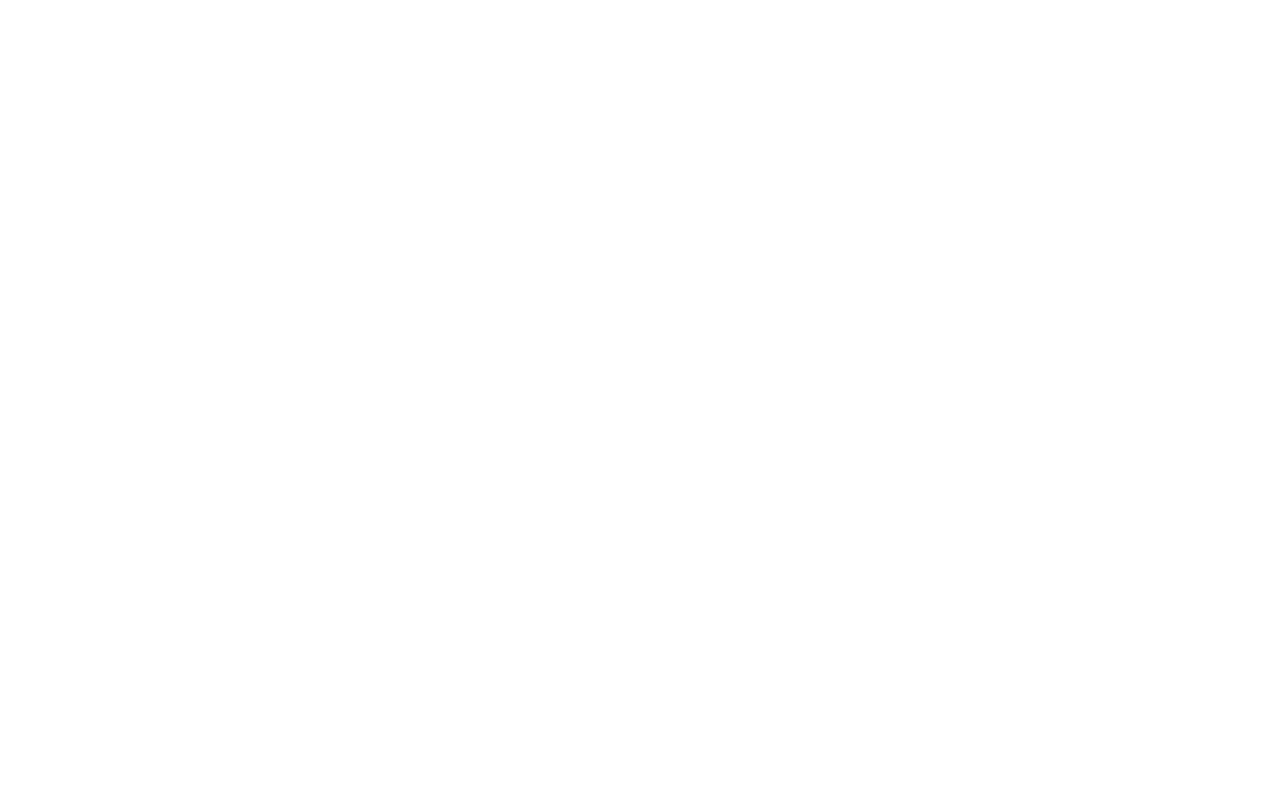
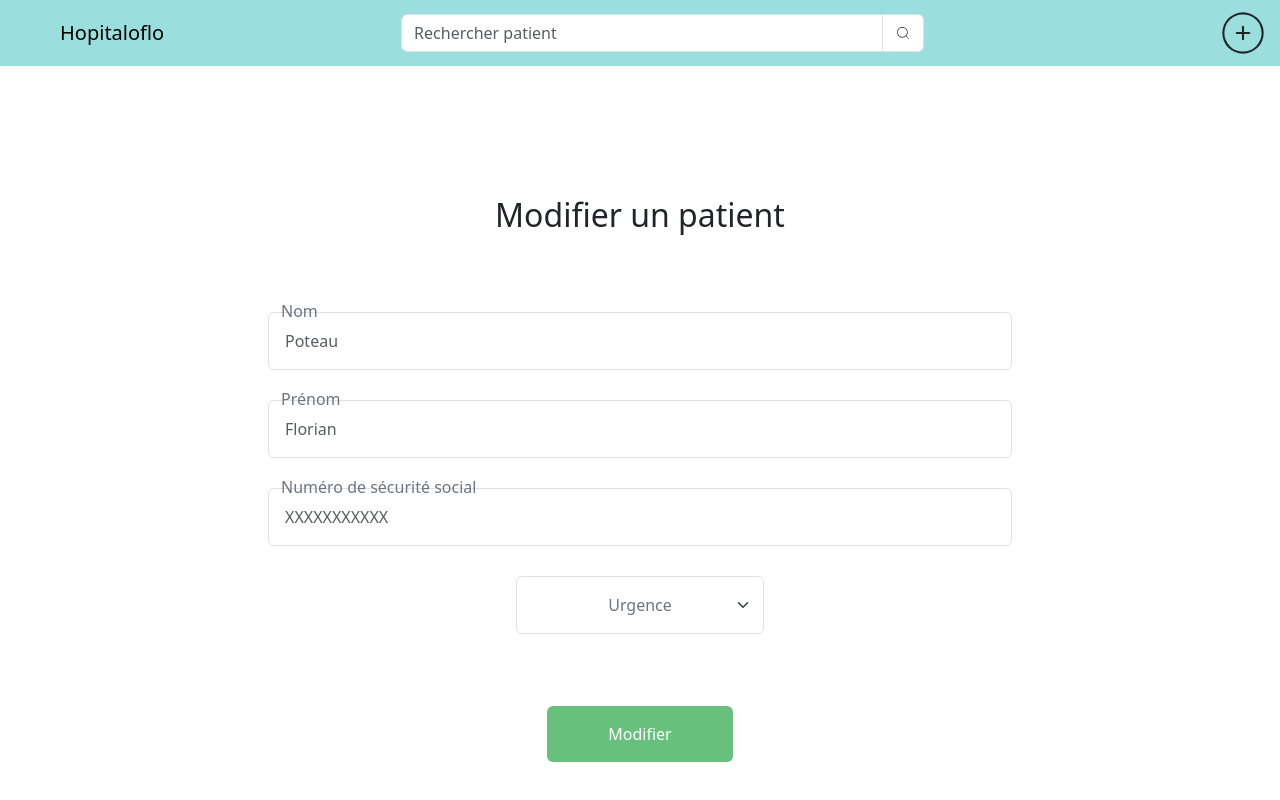
Before and after one commit to florianpoteau/CDA-Hopital-Front, a React (Create React App) app in the folder hopitaloflo/: page /1/modifierPatient in a window 1280 px wide. Built offline with nearby package versions, Linux system fonts and the light colour scheme.

Commit message:
style(Page modifier patient): ajout du formulaire pour modifier un patient

```diff
--- /dev/null
+++ b/hopitaloflo/src/Components/Forms/ModifierPatientForm.jsx
@@ -0,0 +1,54 @@
+import React from 'react';
+import FloatingLabel from 'react-bootstrap/FloatingLabel';
+import Form from 'react-bootstrap/Form';
+import Button from 'react-bootstrap/Button';
+
+const ModifierPatientForm = () => {
+
+    const styles = {
+        button: {
+            backgroundColor: "#28A745",
+            border: 'none',
+            opacity: '0.7'
+        }
+    };
+
+    return (
+        <>
+            <Form className='col-10 col-md-8 mx-auto'>
+                <FloatingLabel controlId="floatingInputNom" label="Nom" className="text-secondary">
+                    <Form.Group controlId="exampleForm.ControlInputNom">
+                        <Form.Label className='mt-3'></Form.Label>
+                        <Form.Control className='p-3 text-secondary' type="text" placeholder="Poteau" />
+                    </Form.Group>
+                </FloatingLabel>
+                <FloatingLabel controlId="floatingInputPrenom" label="Prénom" className="text-secondary">
+                    <Form.Group controlId="exampleForm.ControlInputPrenom">
+                        <Form.Label className='mt-3'></Form.Label>
+                        <Form.Control className='p-3 text-secondary' type="text" placeholder="Florian" />
+                    </Form.Group>
+                </FloatingLabel>
+                <FloatingLabel controlId="floatingInputSS" label="Numéro de sécurité social" className="text-secondary">
+                    <Form.Group controlId="exampleForm.ControlInputSS">
+                        <Form.Label className='mt-3'></Form.Label>
+                        <Form.Control className='p-3 text-secondary' type="number" placeholder="XXXXXXXXXXX" />
+                    </Form.Group>
+                </FloatingLabel>
+                    <Form.Group className="text-secondary col-10 col-md-4 mx-auto" controlId="exampleForm.ControlInputService">
+                        <Form.Label className='mt-3'></Form.Label>
+                        <Form.Select className='p-3 text-secondary text-center'>
+                            <option value="1">Urgence</option>
+                            <option value="2">Pédiatrie</option>
+                            <option value="3">Chirurgie</option>
+                        </Form.Select>
+                    </Form.Group>
+                <div className='d-flex justify-content-center mt-5'>
+                   <Button className='mt-4 p-2 col-5 col-md-3 pt-3 pb-3' style={styles.button}>Modifier</Button>
+                </div>
+
+            </Form>
+        </>
+    );
+};
+
+export default ModifierPatientForm;
--- a/hopitaloflo/src/Controllers/GetAllPatientController.jsx
+++ b/hopitaloflo/src/Controllers/GetAllPatientController.jsx
@@ -11,7 +11,6 @@
             let response = await getAllPatients();
             const patientsData = response.data.map((patient) => new Patient(patient.idPatient, patient.firstName, patient.lastName, patient.birthdate, patient.socialSecurityNumber));
             setPatient(patientsData);
-            console.log(patientsData);
         } catch (error) {
             console.log("erreur lors du chargement des patients");
         }
--- a/hopitaloflo/src/Controllers/GetBedByPatient.jsx
+++ b/hopitaloflo/src/Controllers/GetBedByPatient.jsx
@@ -11,7 +11,6 @@
             let response = await getBedByPatient(idPatient)
             const bedData = new Bed(response.data.idBed, response.data.patient, response.data.room);
             setBeds(bedData)
-            console.log(bedData);
         } catch (error) {
             console.log(error);
             console.log("erreur lors du chargement des lits");
--- a/hopitaloflo/src/Pages/ModifierPatient.jsx
+++ b/hopitaloflo/src/Pages/ModifierPatient.jsx
@@ -1,14 +1,18 @@
 import React from 'react';
-import { useParams } from 'react-router-dom';
+import Navigationbar from '../Components/Navbar/Navbar';
+import ModifierPatientForm from '../Components/Forms/ModifierPatientForm';
+import { Container } from 'react-bootstrap';
 
 const ModifierPatient = () => {
 
-
-
     return (
-        <div>
-
-        </div>
+        <>
+        <Navigationbar />
+        <Container style={{marginTop: '130px'}}>
+            <h2 className='text-center mb-5'>Modifier un patient</h2>
+            <ModifierPatientForm />
+        </Container>
+        </>
     );
 };
 
```
